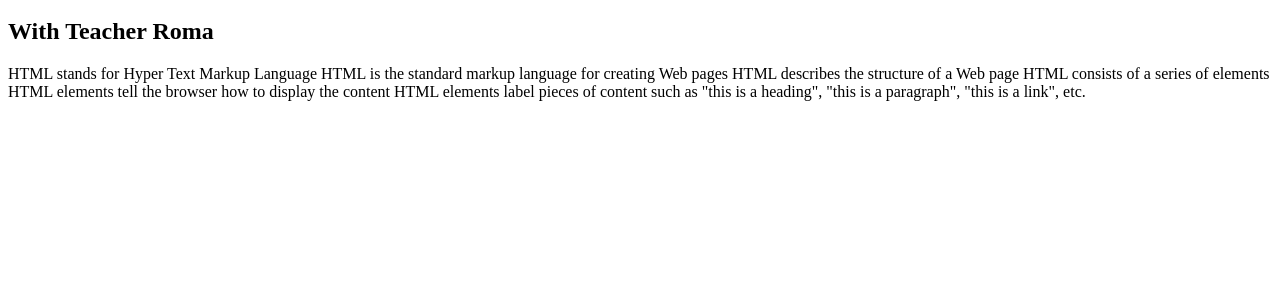
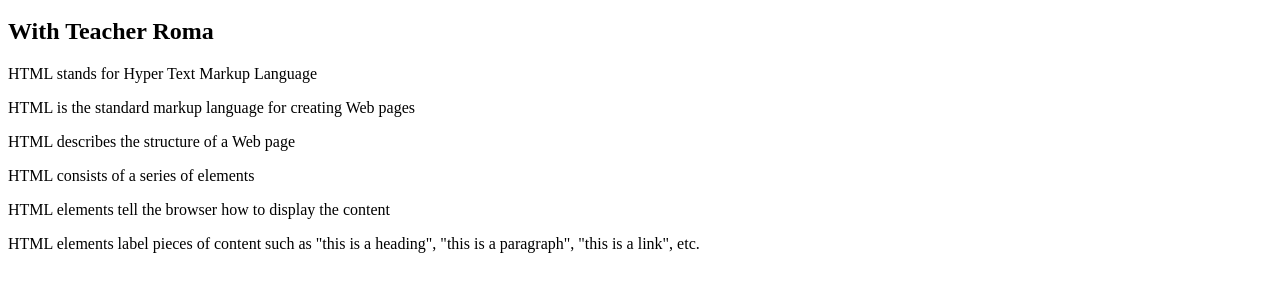
Before and after one commit to AnhThaiTran/Project, a plain HTML site: page index.html in a window 1280 px wide. Shown: the part 48-340 px from the top of the page. Drawn offline with Linux system fonts and the light colour scheme.

Commit message:
Update index.html

```diff
--- a/index.html
+++ b/index.html
@@ -5,12 +5,12 @@
   <body>
     <h1>Lesson 1 - Introduction</h1>
     <h2> With Teacher Roma</h2>
-    <p> HTML stands for Hyper Text Markup Language
-HTML is the standard markup language for creating Web pages
-HTML describes the structure of a Web page
-HTML consists of a series of elements
-HTML elements tell the browser how to display the content
-HTML elements label pieces of content such as "this is a heading", "this is a paragraph", "this is a link", etc.
+    <p> HTML stands for Hyper Text Markup Language</p>
+<p>HTML is the standard markup language for creating Web pages</p>
+<p>HTML describes the structure of a Web page</p>
+<p>HTML consists of a series of elements</p>
+<p>HTML elements tell the browser how to display the content</p>
+<p>HTML elements label pieces of content such as "this is a heading", "this is a paragraph", "this is a link", etc.
     </p>
   </body>
 </html>
```
